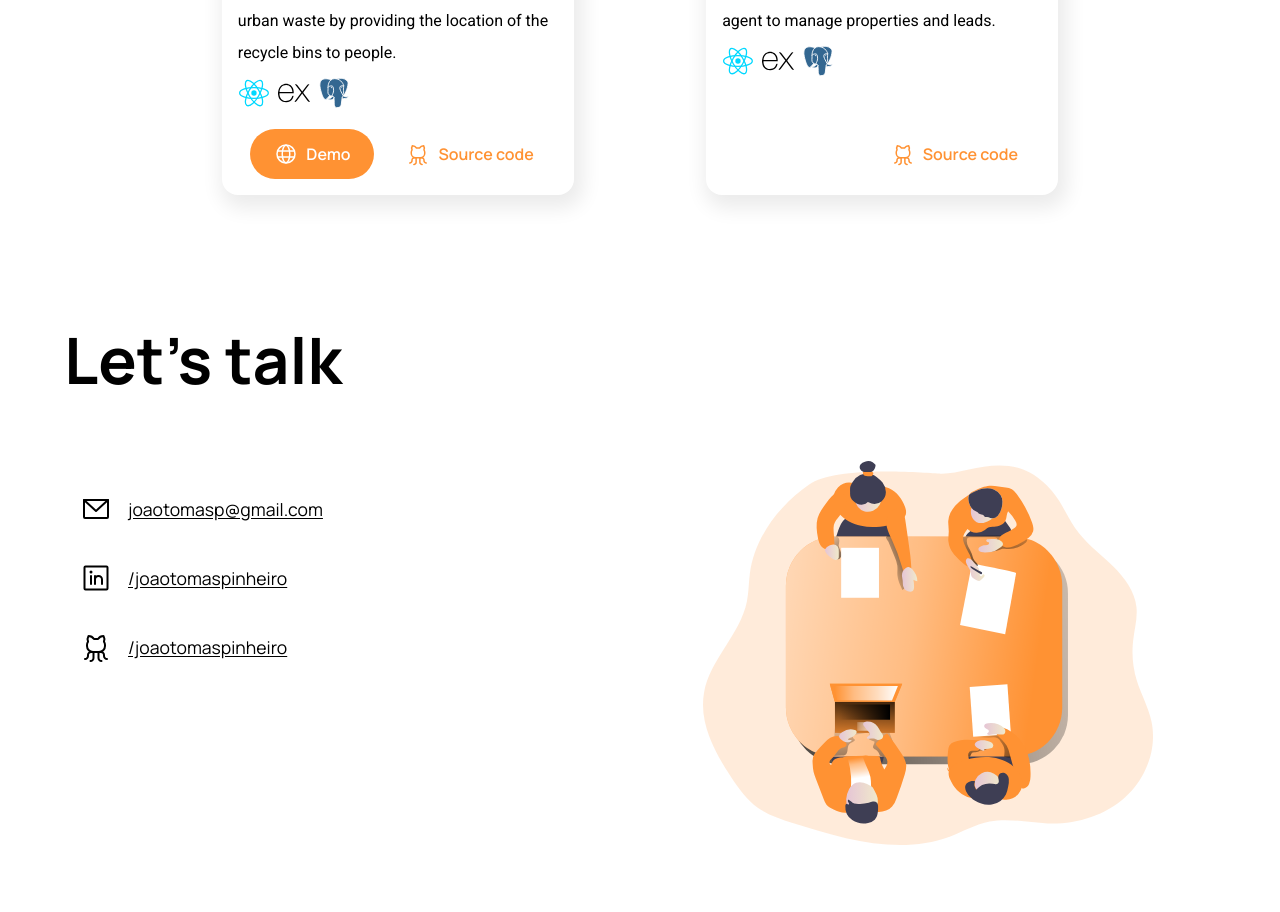
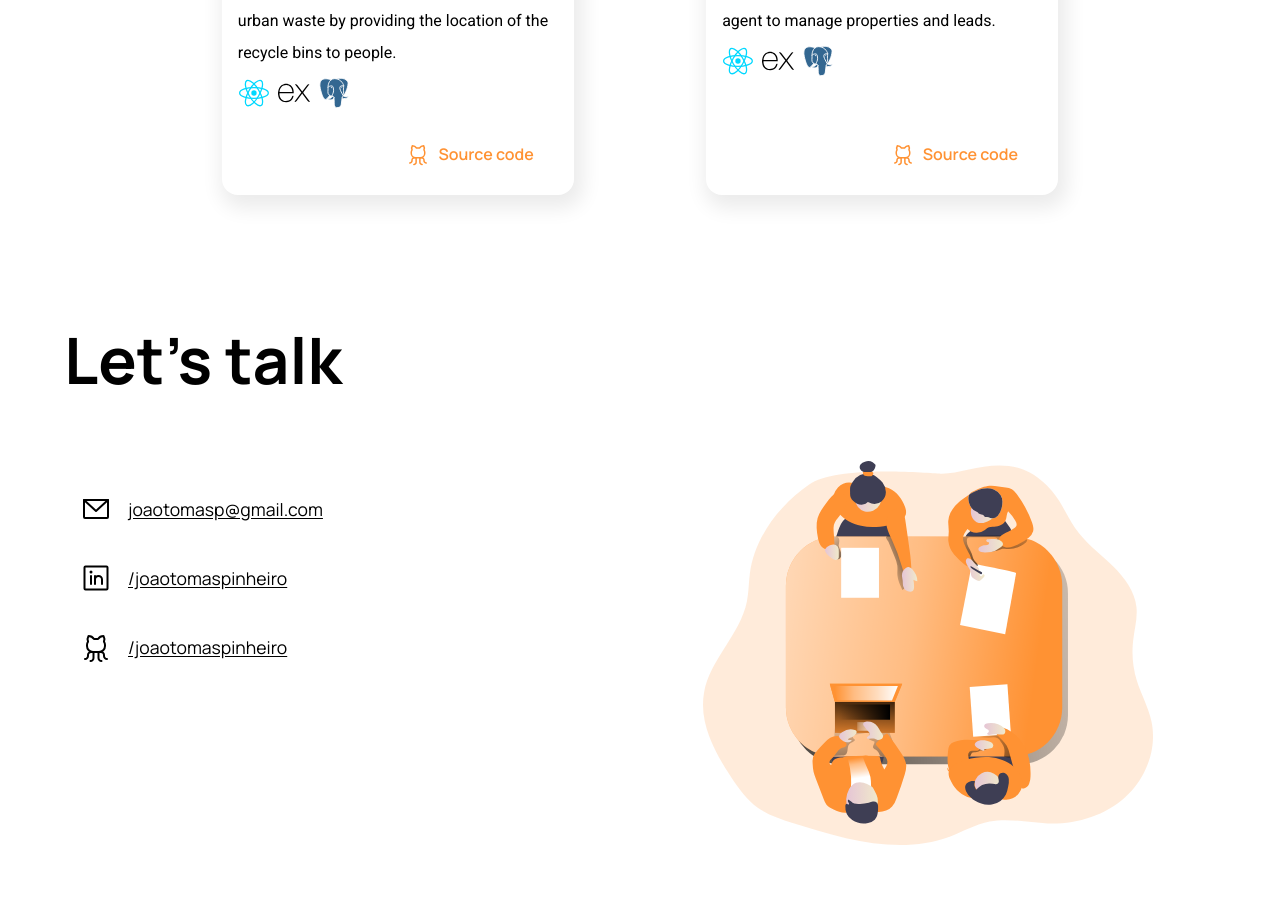
Before and after one commit to joaotomaspinheiro/web-portfolio, a Next.js app: page / in a window 1280 px wide. Shown: the part 1961-2873 px from the top of the page. Built offline with nearby package versions, Linux system fonts and the light colour scheme.

Commit message:
Removed clustered data from the file

```diff
--- a/containers/Projects.tsx
+++ b/containers/Projects.tsx
@@ -1,71 +1,9 @@
 import Card from "@components/Card";
-import { Props as TagType } from "@components/Tag";
 import { Routes } from "@utils/enums";
-import React from "@images/react.svg";
-import Express from "@images/expressjs.svg";
-import TypeScript from "@images/typescript.svg";
-import PostgreSQL from "@images/postgresql.svg";
 import RandomImage from "@images/unsplash.jpg";
 import EcoMap from "@images/ecomap.jpg";
+import { projects } from "projects";
 import styles from "@styles/Projects.module.scss";
-
-export type UsedTechnologies = {
-  name: string;
-  image: StaticImageData;
-};
-
-const tags = {
-  ecomap: [
-    {
-      title: "Maps",
-    },
-    {
-      title: "Recycling",
-    },
-  ],
-  realEstateCRM: [
-    {
-      title: "CRM",
-    },
-    {
-      title: "Maps",
-    },
-    {
-      title: "Real Estate",
-    },
-  ],
-};
-
-const usedTechnologies = {
-  ecomap: [
-    {
-      name: "React Native",
-      image: React,
-    },
-    {
-      name: "Express.js",
-      image: Express,
-    },
-    {
-      name: "PostgreSQL",
-      image: PostgreSQL,
-    },
-  ],
-  realEstateCRM: [
-    {
-      name: "React.js",
-      image: React,
-    },
-    {
-      name: "Express.js",
-      image: Express,
-    },
-    {
-      name: "PostgreSQL",
-      image: PostgreSQL,
-    },
-  ],
-};
 
 export default function Projects() {
   return (
@@ -78,17 +16,16 @@ export default function Projects() {
           image={EcoMap}
           title="EcoMap"
           description="EcoMap is a mobile app aiming to reduce urban waste by providing the location of the recycle bins to people."
-          tags={tags.ecomap}
-          usedTechnologies={usedTechnologies.ecomap}
-          demo="https://github.com/joaotomaspinheiro/EcoMap"
+          tags={projects.ecomap.tags}
+          usedTechnologies={projects.ecomap.usedTechnologies}
           sourceCode="https://github.com/joaotomaspinheiro/EcoMap"
         />
         <Card
           image={RandomImage}
           title="Real Estate CRM"
           description="Personal CRM in the web for a real estate agent to manage properties and leads."
-          tags={tags.realEstateCRM}
-          usedTechnologies={usedTechnologies.realEstateCRM}
+          tags={projects.realEstateCRM.tags}
+          usedTechnologies={projects.realEstateCRM.usedTechnologies}
           sourceCode="https://github.com/joaotomaspinheiro/jaimobiliaria"
         />
       </div>
```
